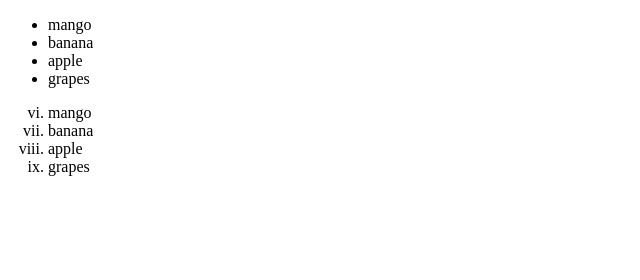
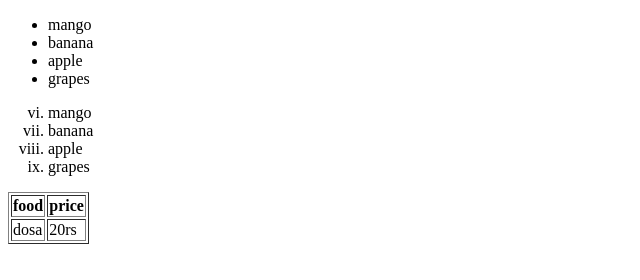
Before and after one commit to gaurav-048-sharma/html_project, a plain HTML site: page list.html in a window 1280 px wide. Shown: the whole page, without its empty margins (0-640 px from the left). Drawn offline with Linux system fonts and the light colour scheme.

Commit message:
commited

```diff
--- a/list.html
+++ b/list.html
@@ -18,5 +18,14 @@
         <li>apple</li>
         <li>grapes</li>
     </ol>
+    <table  border="1">
+        <tr>
+            <th>food</th>
+            <th>price</th>
+        <tr>
+            <td>dosa</td>
+            <td>20rs</td>
+        </tr>
+    </table>
 </body>
 </html>
```
